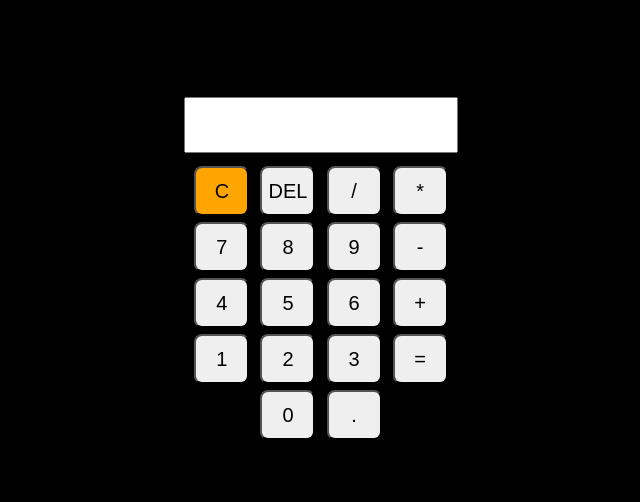
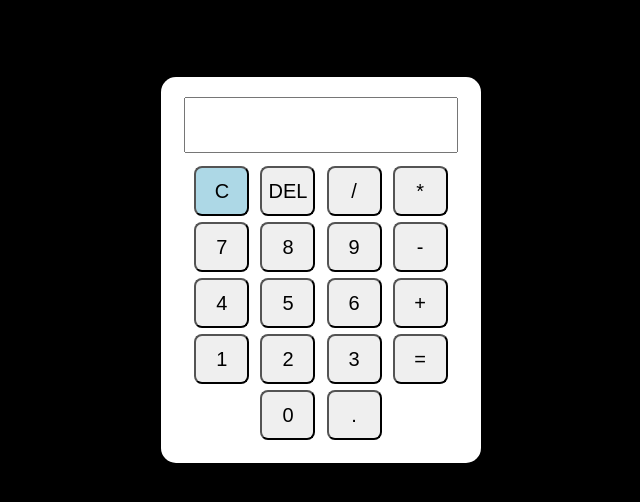
Before and after one commit to kalaimani1112007-blip/calculator, a plain HTML site: page index.html in a window 1280 px wide. In both pictures the pointer is over the button 540 px from the left and 253 px from the top of the page. Shown: the part 62-564 px from the top of the page, without its empty margins (319-959 px from the left). Drawn offline with Linux system fonts and the light colour scheme.

Commit message:
Update index.html

```diff
--- a/index.html
+++ b/index.html
@@ -14,7 +14,7 @@
             width: 280px;
             margin: 80px auto;
             padding: 20px;
-            background-color: black;
+            background-color: white;
             border-radius: 15px;
         }
 
@@ -36,7 +36,7 @@
         }
 
         button:hover {
-            background-color: orange;
+            background-color: lightblue;
         }
     </style>
 </head>
```
